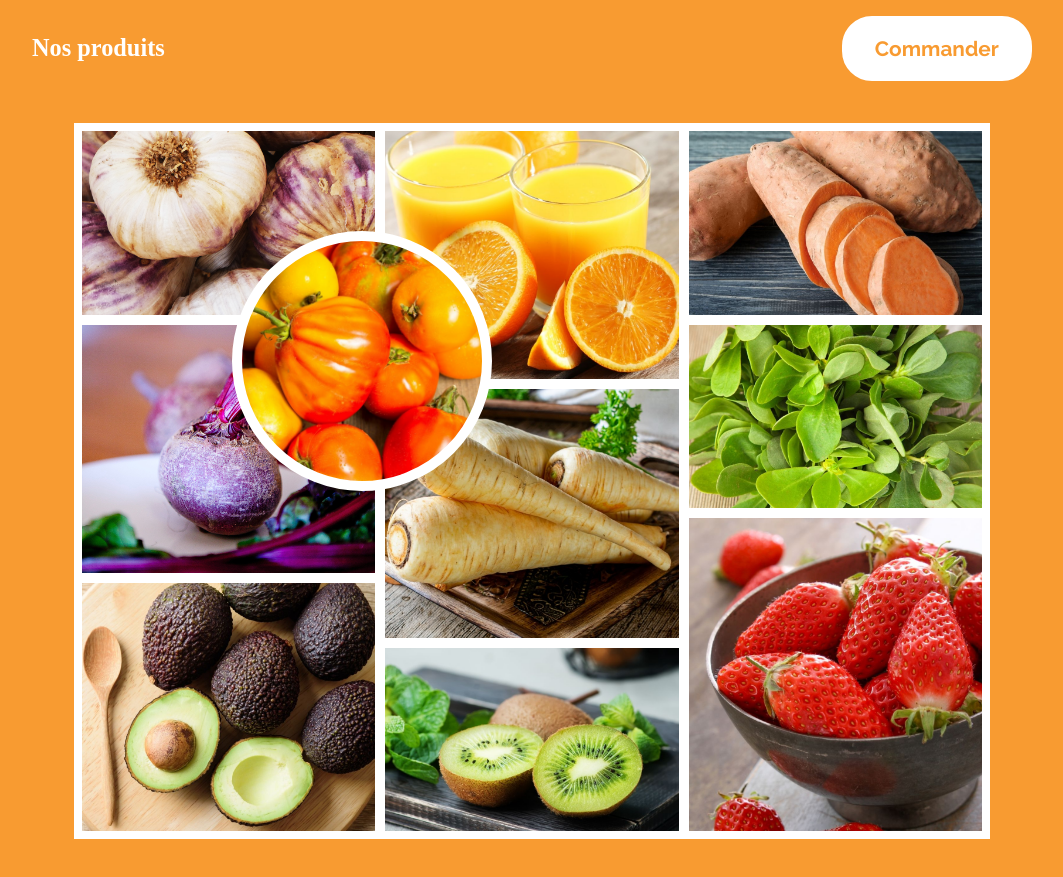
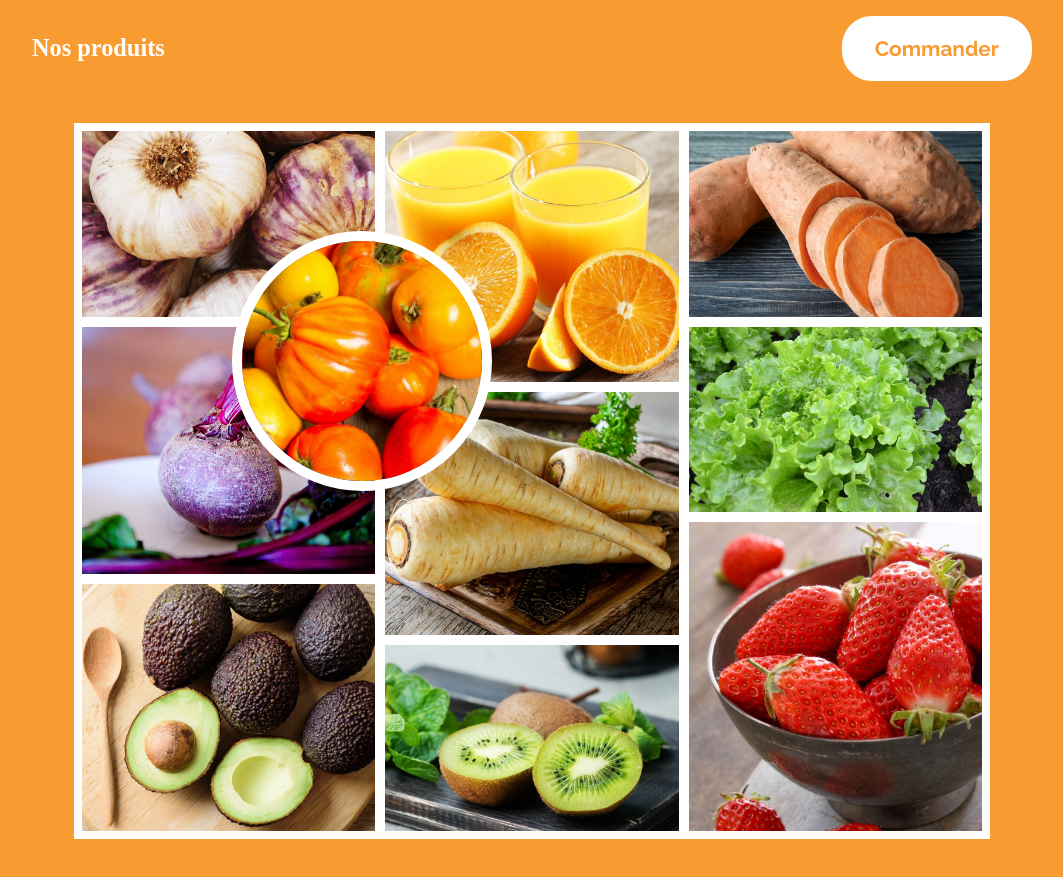
Before and after one commit to willbarre2/hackathon, a plain HTML site: page fermeTyCoz.html in a window 1280 px wide. Shown: the part 3020-3897 px from the top of the page, without its empty margins (108-1171 px from the left). Drawn offline with nearby package versions, Linux system fonts and the light colour scheme; a web font is replaced by a local one.

Commit message:
ajout des liens slider et carousel

```diff
--- a/css/tycoz-style.css
+++ b/css/tycoz-style.css
@@ -147,7 +147,7 @@ section:nth-child(2n).section8 {
   margin-top: 2rem;
   width: 90%;
   min-height: 200px;
-  height: 50vh;
+  height: 40vh;
   max-width: 500px;
   cursor: pointer;
 }
@@ -156,7 +156,8 @@ section:nth-child(2n).section8 {
   background-size: cover;
   background-position: center;
 }
-.swiper-slide a {
+.swiper-slide a,
+.grid-box a {
   display: inline-block;
   height: 100%;
   width: 100%;
@@ -170,7 +171,7 @@ section:nth-child(2n).section8 {
 }
 
 .swiper-slide:nth-child(3) {
-  background-image: url("../img/ty-coz/slider/patate-douce.jpg");
+  background-image: url("../img/ty-coz/slider/tomates.jpg");
 }
 .swiper-slide:nth-child(4) {
   background-image: url("../img/ty-coz/slider/betterave-crue.jpg");
@@ -180,7 +181,7 @@ section:nth-child(2n).section8 {
   background-image: url("../img/ty-coz/slider/patate-douce.jpg");
 }
 .swiper-slide:nth-child(6) {
-  background-image: url("../img/ty-coz/slider/pourpier.jpg");
+  background-image: url("../img/ty-coz/slider/batavia.jpg");
 }
 .swiper-slide:nth-child(7) {
   background-image: url("../img/ty-coz/slider/panais.jpg");
@@ -204,7 +205,7 @@ section:nth-child(2n).section8 {
 }
 
 .swiper-pagination-bullet {
-  background-color: #4e8b07;
+  background-color: var(--gris);
   width: 12px;
   height: 12px;
   margin-left: 2px;
@@ -212,7 +213,7 @@ section:nth-child(2n).section8 {
 }
 
 .swiper-pagination-bullet-active {
-  opacity: 1;
+  opacity: 0.8;
   width: 14px;
   height: 14px;
 }
@@ -367,8 +368,6 @@ section:nth-child(2n).section8 {
   }
 
   .floating-grid-item {
-    background: url("../img/ty-coz/slider/tomates.jpg");
-    background-size: cover;
     height: 240px;
     border-radius: 50%;
     border: 10px solid #fff;
@@ -377,50 +376,95 @@ section:nth-child(2n).section8 {
     left: 20%;
     top: 15%;
     z-index: 10;
-    cursor: pointer;
+    overflow: hidden;
+  }
+
+  .floating-grid-item > div {
+    height: 100%;
+    width: 100%;
+    background: url("../img/ty-coz/slider/tomates.jpg");
+    background-size: cover;
+    transition: all 0.3s;
   }
 
   .grid-item {
+    cursor: pointer;
+    overflow: hidden;
+  }
+
+  .grid-item-child {
+    height: 100%;
+    width: 100%;
     background-size: cover;
     background-position: center;
+    transition: all 0.3s;
+  }
+
+  .grid-item-child:hover,
+  .floating-grid-item > div:hover {
+    transform: scale(1.1);
   }
   /* first column */
+  .grid-item:nth-child(1) .grid-item-child {
+    background-image: url("../img/ty-coz/slider/ail.jpg");
+  }
+  .grid-item:nth-child(4) .grid-item-child {
+    background-image: url("../img/ty-coz/slider/betterave-crue.jpg");
+  }
+  .grid-item:nth-child(7) .grid-item-child {
+    background-image: url("../img/ty-coz/slider/avocats.jpg");
+  }
+
+  /* Second column */
+  .grid-item:nth-child(2) .grid-item-child {
+    background-image: url("../img/ty-coz/slider/orange-jus.jpg");
+  }
+  .grid-item:nth-child(5) .grid-item-child {
+    background-image: url("../img/ty-coz/slider/panais.jpg");
+  }
+  .grid-item:nth-child(8) .grid-item-child {
+    background-image: url("../img/ty-coz/slider/kiwi.jpg");
+  }
+
+  /* Third column */
+  .grid-item:nth-child(3) .grid-item-child {
+    background-image: url("../img/ty-coz/slider/patate-douce.jpg");
+  }
+  .grid-item:nth-child(6) .grid-item-child {
+    background-image: url("../img/ty-coz/slider/batavia.jpg");
+  }
+  .grid-item:nth-child(9) .grid-item-child {
+    background-image: url("../img/ty-coz/slider/fraises-guariguette.jpg");
+  }
+
+  /* first column */
   .grid-item:nth-child(1) {
-    background-image: url("../img/ty-coz/slider/ail.jpg");
     grid-row: 1/4;
   }
   .grid-item:nth-child(4) {
-    background-image: url("../img/ty-coz/slider/betterave-crue.jpg");
     grid-row: 4/8;
   }
   .grid-item:nth-child(7) {
-    background-image: url("../img/ty-coz/slider/avocats.jpg");
     grid-row: 8/12;
   }
   /* Second column */
   .grid-item:nth-child(2) {
-    background-image: url("../img/ty-coz/slider/orange-jus.jpg");
     grid-row: 1/5;
   }
   .grid-item:nth-child(5) {
-    background-image: url("../img/ty-coz/slider/panais.jpg");
     grid-row: 5/9;
   }
   .grid-item:nth-child(8) {
-    background-image: url("../img/ty-coz/slider/kiwi.jpg");
     grid-row: 9/12;
   }
   /* Third column */
   .grid-item:nth-child(3) {
-    background-image: url("../img/ty-coz/slider/patate-douce.jpg");
     grid-row: 1/4;
   }
   .grid-item:nth-child(6) {
-    background-image: url("../img/ty-coz/slider/pourpier.jpg");
     grid-row: 4/7;
   }
   .grid-item:nth-child(9) {
-    background-image: url("../img/ty-coz/slider/fraises-guariguette.jpg");
     grid-row: 7/12;
   }
 } ;
--- a/fermeTyCoz.html
+++ b/fermeTyCoz.html
@@ -20,7 +20,8 @@
     <main>
         <section class="section1">
             <div class="section-container section1-container">
-                <div class="section-box-img box-img-desktop"><img src="img/ty-coz/agriculteur2-desktop" alt="portrait agriculteur "></div>
+                <div class="section-box-img box-img-desktop"><img src="img/ty-coz/agriculteur2-desktop"
+                        alt="portrait agriculteur "></div>
                 <div class="section1-content-desktop">
                     <div class="section1-heading">
                         <h1>La ferme Ty Coz</h1>
@@ -56,10 +57,12 @@
 
                 <div class="section2-content section-content">
                     <p>En 2015, Estelle a mis son grain de sel dans le commerce et voilà Ferme ty coz est là, disponible
-                        pour vous servir toute l'année en beaux et bons légumes bio !</p><p>
+                        pour vous servir toute l'année en beaux et bons légumes bio !</p>
+                    <p>
                         Il y aussi Anne, la sœur de Gwénaël, qui elle s'occupe des particuliers en faisant la vente à la
                         ferme le mercredi matin, vendredi après-midi et samedi matin. (le facebook de la vente à la
-                        ferme fa ebook/fermetycoz).</p><p>
+                        ferme fa ebook/fermetycoz).</p>
+                    <p>
                         Et puis toutes les petites mains qui nous aident toute l'année à semer, planter, désherber,
                         récolter ...
                         C'est aussi grâce à nos salariés qu'aujourd'hui nous avons de beaux légumes !
@@ -145,51 +148,79 @@
                 <div class="section-box-img"><img src="img/ty-coz/tracteur.jpg" alt="tracteur"></div>
             </div>
         </section>
+
+
+        <!-- ======================================================== -->
+        <!-- Section avec Grille et Carousel -->
+        <!-- ======================================================== -->
         <section class="section8">
             <div class="section8-header section-container">
                 <h3>Nos produits</h3> <a class="order-btn" href="https://www.online-bio.fr/">Commander</a>
             </div>
-            <!-- ==============Slider main container ============= -->
+
+            <!-- =======Slider main container ======== -->
             <div class="slider-container">
                 <div class="swiper-container">
                     <!-- Additional required wrapper -->
                     <div class="swiper-wrapper">
                         <!-- Slides -->
+                        <div class="swiper-slide"><a href="https://www.online-bio.fr/product/ail/"></a></div>
+                        <div class="swiper-slide"><a href="https://www.online-bio.fr/product/orange-a-jus/"></a></div>
                         <div class="swiper-slide"><a href="https://www.online-bio.fr/product/tomate-ancienne-250g/"></a>
                         </div>
-                        <!-- Courgettes jaunes pas de FP -->
-                        <div class="swiper-slide"></div>
-                        <!-- navets bottes pas de FP -->
-                        <div class="swiper-slide"></div>
-                        <!-- courgettes rondes pas de FP -->
-                        <div class="swiper-slide"></div>
-                        <div class="swiper-slide"><a href="https://www.online-bio.fr/product/patate-douce/"></a></div>
+                        <div class="swiper-slide"><a href="https://www.online-bio.fr/product/betterave-crue/"></a>
+                        </div>
+                        <div class="swiper-slide"><a href="https://www.online-bio.fr/product/patate-douce/"></a>
+                        </div>
+                        <div class="swiper-slide"><a href="https://www.online-bio.fr/product/salee-batavia/"></a></div>
                         <div class="swiper-slide"><a href="https://www.online-bio.fr/product/panais/"></a></div>
-                        <!-- Pas de FP rhubarbe -->
-                        <div class="swiper-slide"></div>
-                        <!-- Pas de FP potiron -->
-                        <div class="swiper-slide"></div>
-                        <div class="swiper-slide"></div>
-                        <div class="swiper-slide"></div>
+                        <div class="swiper-slide"><a href="https://www.online-bio.fr/product/avocat/"></a></div>
+                        <div class="swiper-slide"><a href="https://www.online-bio.fr/product/kiwi/"></a></div>
+                        <div class="swiper-slide"><a
+                                href="https://www.online-bio.fr/product/fraise-gariguette-250g/"></a></div>
                     </div>
-
                 </div>
                 <div class="swiper-pagination"></div>
             </div>
-            <!-- ==============Gallerie grid ============== -->
+
 
             <div class="grid-box">
-                <div class="floating-grid-item"></div>
+                <div class="floating-grid-item">
+                    <div><a href="https://www.online-bio.fr/product/tomate-ancienne-250g/"></a></div>
+                </div>
                 <div class="grid-container">
-                    <div class="grid-item"></div>
-                    <div class="grid-item"></div>
-                    <div class="grid-item"></div>
-                    <div class="grid-item"></div>
-                    <div class="grid-item"></div>
-                    <div class="grid-item"></div>
-                    <div class="grid-item"></div>
-                    <div class="grid-item"></div>
-                    <div class="grid-item"></div>
+                    <div class="grid-item">
+                        <div class="grid-item-child"><a href="https://www.online-bio.fr/product/ail/"></a></div>
+                    </div>
+                    <div class="grid-item">
+                        <div class="grid-item-child"><a href="https://www.online-bio.fr/product/orange-a-jus/"></a>
+                        </div>
+                    </div>
+                    <div class="grid-item">
+                        <div class="grid-item-child"><a href="https://www.online-bio.fr/product/patate-douce/"></a>
+                        </div>
+                    </div>
+                    <div class="grid-item">
+                        <div class="grid-item-child"><a href="https://www.online-bio.fr/product/betterave-crue/"></a>
+                        </div>
+                    </div>
+                    <div class="grid-item">
+                        <div class="grid-item-child"><a href="https://www.online-bio.fr/product/panais/"></a></div>
+                    </div>
+                    <div class="grid-item">
+                        <div class="grid-item-child"><a href="https://www.online-bio.fr/product/salee-batavia/"></a>
+                        </div>
+                    </div>
+                    <div class="grid-item">
+                        <div class="grid-item-child"><a href="https://www.online-bio.fr/product/avocat/"></a></div>
+                    </div>
+                    <div class="grid-item">
+                        <div class="grid-item-child"><a href="https://www.online-bio.fr/product/kiwi/"></a></div>
+                    </div>
+                    <div class="grid-item">
+                        <div class="grid-item-child"><a
+                                href="https://www.online-bio.fr/product/fraise-gariguette-250g/"></a></div>
+                    </div>
                 </div>
             </div>
         </section>
--- a/js/fermeTyCoz.js
+++ b/js/fermeTyCoz.js
@@ -6,10 +6,10 @@ const swiper = new Swiper(".swiper-container", {
   keyboard: {
     enabled: true,
   },
-  //   autoplay: {
-  //     delay: 2500,
-  //     disableOnInteraction: false,
-  //   },
+  autoplay: {
+    delay: 2500,
+    disableOnInteraction: false,
+  },
   // If we need pagination
   pagination: {
     el: ".swiper-pagination",
```
Also changed, not shown: img/ty-coz/slider/batavia.jpg (added), img/ty-coz/slider/laitue.jpg (added).
